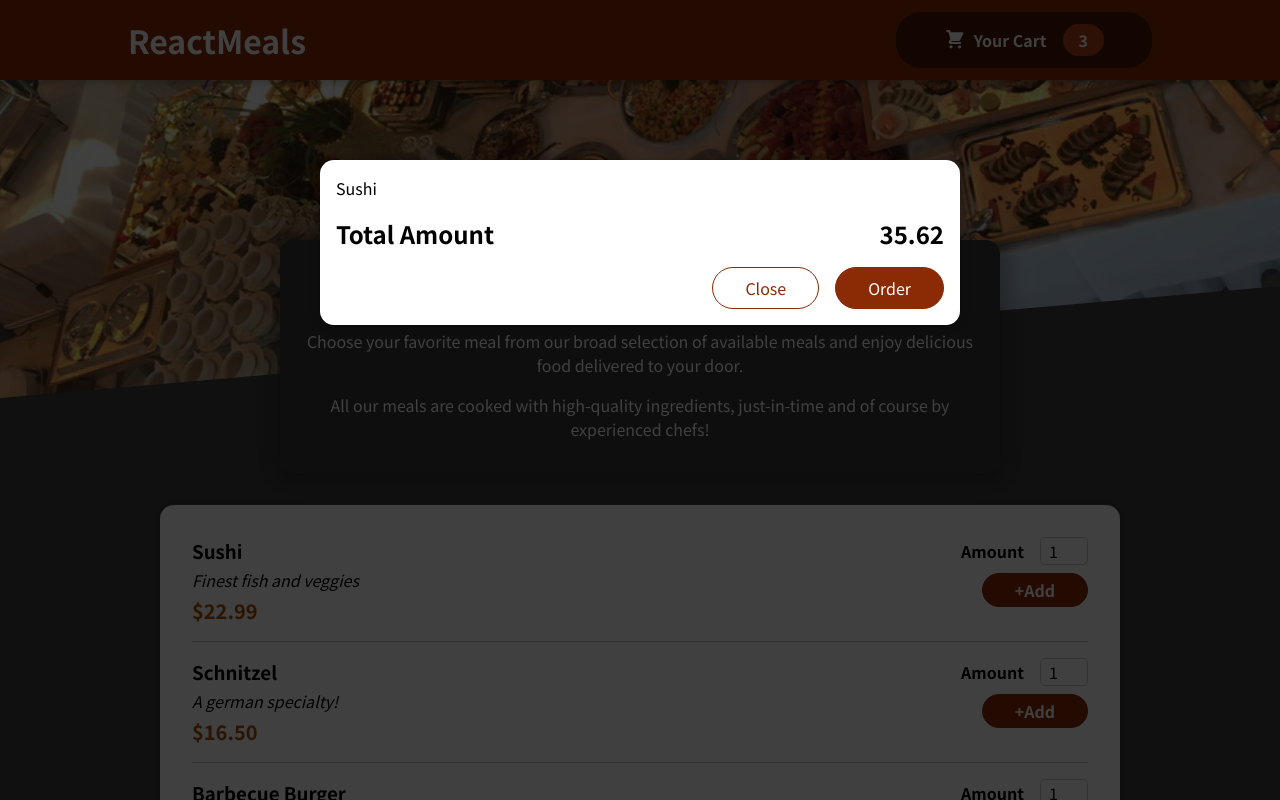
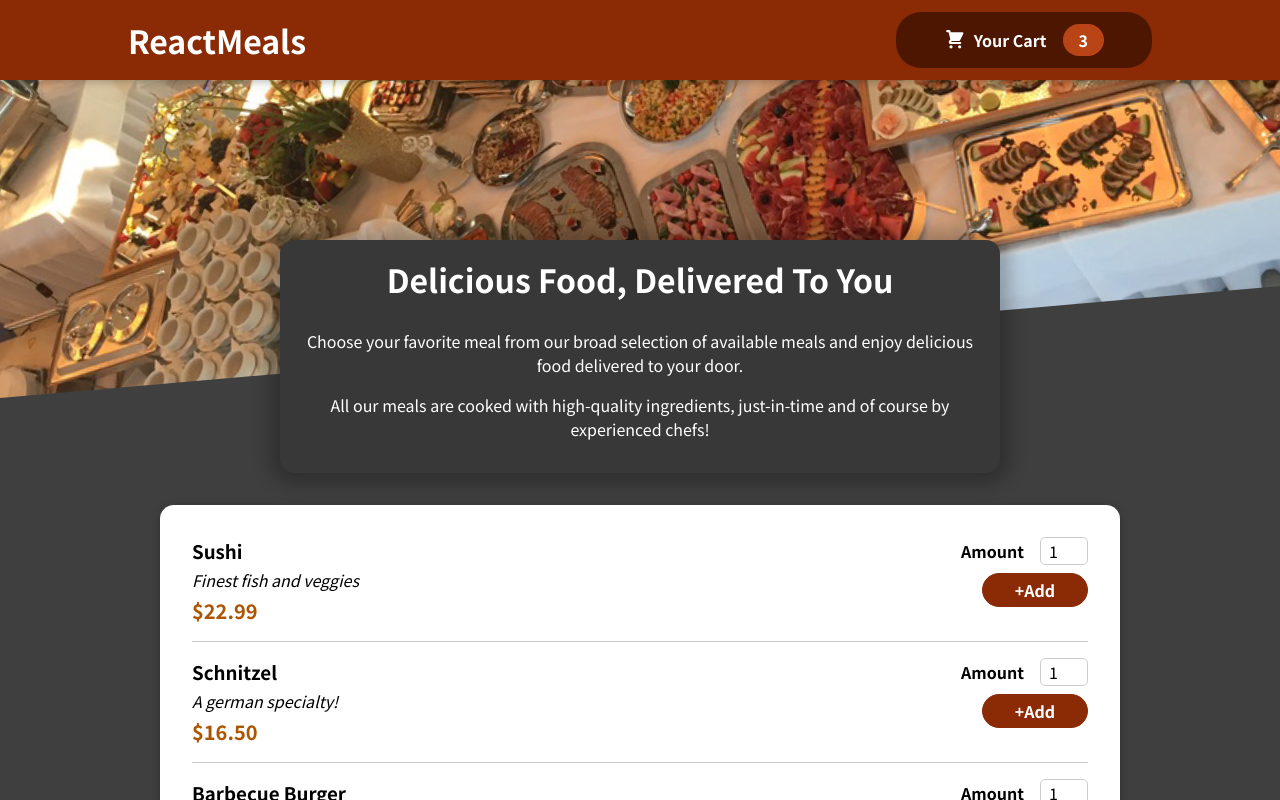
Before and after one commit to philsmirnoff/tutorial, a React (Create React App) app in the folder udemy/01-starting-project 5/: page / in a window 1280 px wide. Shown: the top 800 px of the page. Built offline with nearby package versions, Linux system fonts and the light colour scheme.

Commit message:
added closing modal functionality

```diff
--- a/udemy/01-starting-project 5/src/App.js
+++ b/udemy/01-starting-project 5/src/App.js
@@ -1,14 +1,24 @@
-import { Fragment } from 'react';
+import { Fragment, useState } from 'react';
 import Header from './components/Layout/Header';
 import Meals from './components/Meals/Meals';
 import Cart from './components/Cart/Cart';
 
 
 function App() {
+  const [cartIsShown, setCartIsShown] = useState(false);
+
+  const showCartHandler = () => {
+    setCartIsShown(true);
+  };
+
+
+  const hideCartHandler = () => {
+    setCartIsShown(false);
+  };
   return (
     <Fragment>
-      <Cart />
-      <Header />
+      {cartIsShown && <Cart onClose={hideCartHandler}/>}
+      <Header onShowCart={showCartHandler} />
       <main>
         <Meals />
       </main>
--- a/udemy/01-starting-project 5/src/components/Cart/Cart.js
+++ b/udemy/01-starting-project 5/src/components/Cart/Cart.js
@@ -5,14 +5,14 @@
 function Cart(props) {
   const cartItems = (<ul className={classes['cart-items']}>{[{id: 'c1', name: 'Sushi', amount: 2, price: 12.99}].map((item) => (<li>{item.name}</li>))}</ul>);
   return (
-    <Modal>
+    <Modal onClose={props.onClose}>
       {cartItems}
     <div className={classes.total}>
       <span>Total Amount</span>
       <span>35.62</span>
     </div>
     <div className={classes.actions}>
-      <button className={classes['button--alt']}>Close</button>
+      <button className={classes['button--alt']} onClick={props.onClose}>Close</button>
       <button className={classes.button}>Order</button>
     </div>
     </Modal>
--- a/udemy/01-starting-project 5/src/components/Layout/Header.js
+++ b/udemy/01-starting-project 5/src/components/Layout/Header.js
@@ -9,7 +9,7 @@
     <Fragment>
       <header className={classes.header}>
         <h1>ReactMeals</h1>
-        <HeaderCartButton />
+        <HeaderCartButton onClick={props.onShowCart} />
       </header>
       <div className={classes['main-image']}>
         <img src={mealsImage} alt="Table full of delicious food!" />
--- a/udemy/01-starting-project 5/src/components/Layout/HeaderCartButton.jsx
+++ b/udemy/01-starting-project 5/src/components/Layout/HeaderCartButton.jsx
@@ -4,7 +4,7 @@
 
 function HeaderCartButton(props) {
   return (
-    <button className={classes.button}>
+    <button className={classes.button} onClick={props.onClick}>
       <span className={classes.icon}><CartIcon /></span>
       <span>Your Cart</span>
       <span className={classes.badge}>3</span>
--- a/udemy/01-starting-project 5/src/components/UI/Modal.js
+++ b/udemy/01-starting-project 5/src/components/UI/Modal.js
@@ -4,7 +4,7 @@
 import ReactDOM from 'react-dom';
 
 const Backdrop = props => {
-  return <div className={classes.backdrop} />;
+  return <div className={classes.backdrop} onClick={props.onClose}/>;
 };
 
 const ModalOverlay = props => {
@@ -18,7 +18,7 @@
 function Modal(props) {
   return (
     <Fragment>
-      {ReactDOM.createPortal(<Backdrop />, portElement)}
+      {ReactDOM.createPortal(<Backdrop onClose={props.onClose}/>, portElement)}
       {ReactDOM.createPortal(<ModalOverlay>{props.children}</ModalOverlay>, portElement)}
     </Fragment>
   )
```
Also changed, not shown: 1 other file (tests, documents, lock files or other folders).
